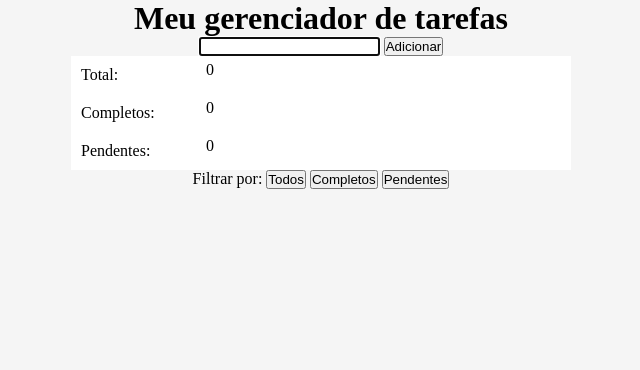
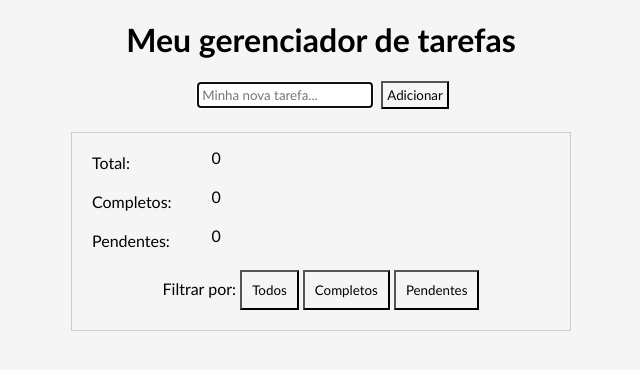
Before and after one commit to notreniev/javascript-pro, a plain HTML site: page todo/index.html in a window 1280 px wide. Shown: the whole page, without its empty margins (319-959 px from the left). Drawn offline with Linux system fonts and the light colour scheme.

Commit message:
todo app styles

```diff
--- a/todo/css/styles.css
+++ b/todo/css/styles.css
@@ -3,29 +3,39 @@
     margin: 0;
     padding: 0;
     box-sizing: border-box;
+    font-family: 'Trebuchet MS', 'Lucida Sans Unicode', 'Lucida Grande', 'Lucida Sans', Arial, sans-serif;
+    background:#f5f5f5;
 }
 
-body{
-    background:#f5f5f5;
+.container{
     display: flex;
     flex-direction: column;
     text-align: center;
 }
 
+.container h1 {
+    margin-top: 20px;
+}
+
 .todo-app{
     margin: 0 auto;
+    padding: 10px;
     width: 500px;
+    border: solid 1px #ccc;
+    box-shadow: 20px;
 }
 
 .todo-list{
-    background: #fff;
     list-style: none;
 }
 
 .todo-list li {
+    background: #fff;
     padding: 5px;
-    border-bottom: 1px solid gray;
+    border-bottom: 1px solid #ccc;
     text-align: left;
+    padding: 10px;
+    margin: 10px;
 }
 
 .todo-list li:last-child{
@@ -34,10 +44,26 @@ body{
 
 .todo-list button {
     float: right;
+    padding: 1px;
 }
 
 .todo-list input[type="checkbox"] {
     margin-right: 10px;
+}
+
+.todo-input{
+    margin-bottom: 20px;
+}
+
+.todo-input input[type="text"]{
+    background:#fff;
+    padding: 4px;
+    margin: 4px;
+    border: solid 1px #ccc;
+}
+
+.todo-input button{
+    padding: 4px;
 }
 
 .counters{
@@ -58,3 +84,11 @@ body{
 .counters span {
     flex: 3;
 }
+
+.filters{
+    padding: 10px;
+}
+
+.filters button{
+    padding: 10px;
+}
--- a/todo/index.html
+++ b/todo/index.html
@@ -11,16 +11,19 @@
 </head>
 
 <body>
+    <div class="container">
+
         <h1>Meu gerenciador de tarefas</h1>
-
-    <div class="todo-app">
+        <br>
         <div class="todo-input">
-            <input autofocus type="text" id="nova-tarefa" onkeypress="pressionarTecla()">
+            <input autofocus type="text" id="nova-tarefa" onkeypress="pressionarTecla()" placeholder="Minha nova tarefa...">
             <button onclick="adicionarTarefa()">Adicionar</button>
         </div>
 
+        <div class="todo-app">
             <ul class="todo-list">
             </ul>
+
             <div class="counters">
                 <div class="all">
                     <div class="label">Total: </div>
@@ -45,6 +48,7 @@
                 <button onclick="filtrarPor('pendentes')">Pendentes</button>
             </div>
         </div>
+    </div>
 
     <script src="js/scripts.js"></script>
 </body>
--- a/todo/js/scripts.js
+++ b/todo/js/scripts.js
@@ -149,14 +149,14 @@ function filtrarPor(filtro) {
             exibirTarefas()
             break;
         case 'completos':
-            var tarefasCompletas = toDoList.filter(function(tarefa){
+            var tarefasCompletas = toDoList.filter(function (tarefa) {
                 return tarefa.complete
             })
             console.table(tarefasCompletas)
             exibirTarefas(tarefasCompletas)
             break;
         case 'pendentes':
-            var tarefasPendentes = toDoList.filter(function(tarefa){
+            var tarefasPendentes = toDoList.filter(function (tarefa) {
                 return !tarefa.complete
             })
             console.table(tarefasPendentes)
```
Lines whose indentation alone changed are shown as unchanged.
